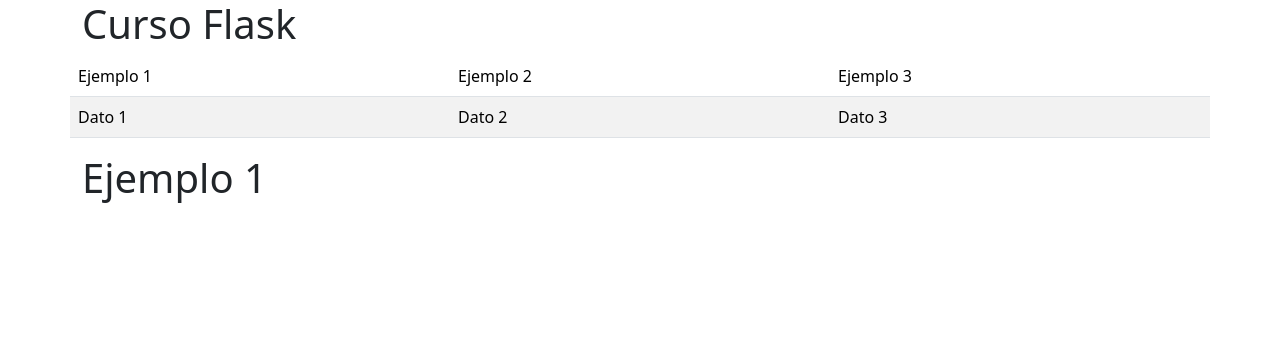
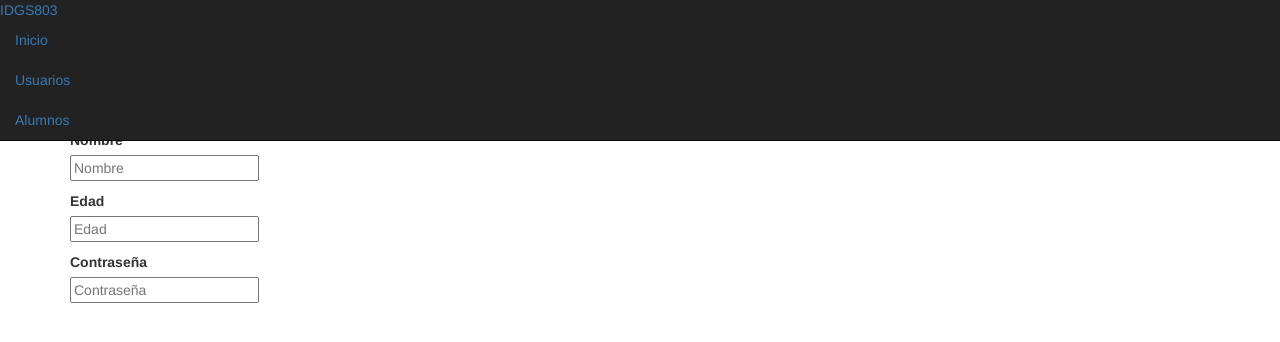
Before and after one commit to IDGS-803-21002495/IntroFlask, a Flask app: page /ejemplo1 in a window 1280 px wide. Shown: the top 342 px of the page. Run offline with Flask 3, Linux system fonts and the light colour scheme; some libraries are stand-ins or nearby versions.

Commit message:
formularios

```diff
--- /dev/null
+++ b/templates/_macros.html
@@ -0,0 +1,9 @@
+{%macro datos(name,placeholder, type="text") %}
+<label for="">{{name}}</label>
+<p><input type="{{type}}" name="{{name}}" placeholder="{{placeholder}}"></p>
+{%endmacro%}
+<!--Instancia de la clase-->
+{%macro campoNuevo(field)%}
+<td>{{field.label}}</td>
+<dd>{{field(**kwargs) |safe}}</dd>
+{%endmacro%}
--- a/templates/ejemplo1.html
+++ b/templates/ejemplo1.html
@@ -1,5 +1,10 @@
 {% extends "layout.html" %}
 
 {% block container %}
-    <h1>Ejemplo 1</h1>
-{%endblock%}
+{%import "_macros.html" as macros %}
+<h1>Ejemplo1</h1>
+{{macros.datos("Nombre","Nombre")}}
+{{macros.datos("Edad", "Edad", "Number")}}
+{{macros.datos("Contraseña","Contraseña","password")}}
+
+{% endblock %}
--- a/templates/layout.html
+++ b/templates/layout.html
@@ -6,37 +6,48 @@
     <meta http-equiv='X-UA-Compatible' content='IE=edge'>
     <title>Page Title</title>
     <meta name='viewport' content='width=device-width, initial-scale=1'>
-    <link href="https://cdn.jsdelivr.net/npm/bootstrap@5.3.3/dist/css/bootstrap.min.css" rel="stylesheet"
-        integrity="sha384-QWTKZyjpPEjISv5WaRU9OFeRpok6YctnYmDr5pNlyT2bRjXh0JMhjY6hW+ALEwIH" crossorigin="anonymous">
+    <link rel="stylesheet" href="../static/bootstrap/css/bootstrap.min.css">
     <link rel='stylesheet' type='text/css' media='screen' href='main.css'>
     <script src='main.js'></script>
+    <style>
+        body{
+            padding-top: 60px;
+        }
+        .tr-head{background-color: #dff0d8;}
+    </style>
+    <link rel="stylesheet" href="../static/bootstrap/css/bootstrap-responsive.css">
 </head>
 
 <body>
-    <div class="container">
-        <div class="row">
-            <h1>Curso Flask</h1>
-            <table class="table table-striped">
-                <thead>
-                    <tr>
-                        <td>Ejemplo 1</td>
-                        <td>Ejemplo 2</td>
-                        <td>Ejemplo 3</td>
-                    </tr>
-                </thead>
-                <tbody>
-                    <tr>
-                        <td>Dato 1</td>
-                        <td>Dato 2</td>
-                        <td>Dato 3</td>
-                    </tr>
-                </tbody>
-            </table>
-            {% block container %}
-
-            {% endblock %}
+    <div class="navbar navbar navbar-inverse navbar-fixed-top">
+        <div class="navbar-inner">
+            <div clas="container">
+                <a href="" class="brand">
+                    IDGS803
+                </a>
+                <ul class="nav">
+                    <li class="active">
+                        <a href="">
+                            <i class="icon-home icon-white"></i> Inicio
+                        </a>
+                    </li>
+                    <li>
+                        <a href="">
+                            <i class="icon-user icon-white"></i> Usuarios
+                        </a>
+                    </li>
+                    <li>
+                        <a href="">
+                            <i class="icon-user icon-white"></i> Alumnos
+                        </a>
+                    </li>
+                </ul>
+            </div>
         </div>
     </div>
+    <div class="container">
+        {% block container%}
+        {% endblock %}
+    </div>
 </body>
-
 </html>
```
Also changed, not shown: forms.py (added, +12 -0 lines), 1 other file.
